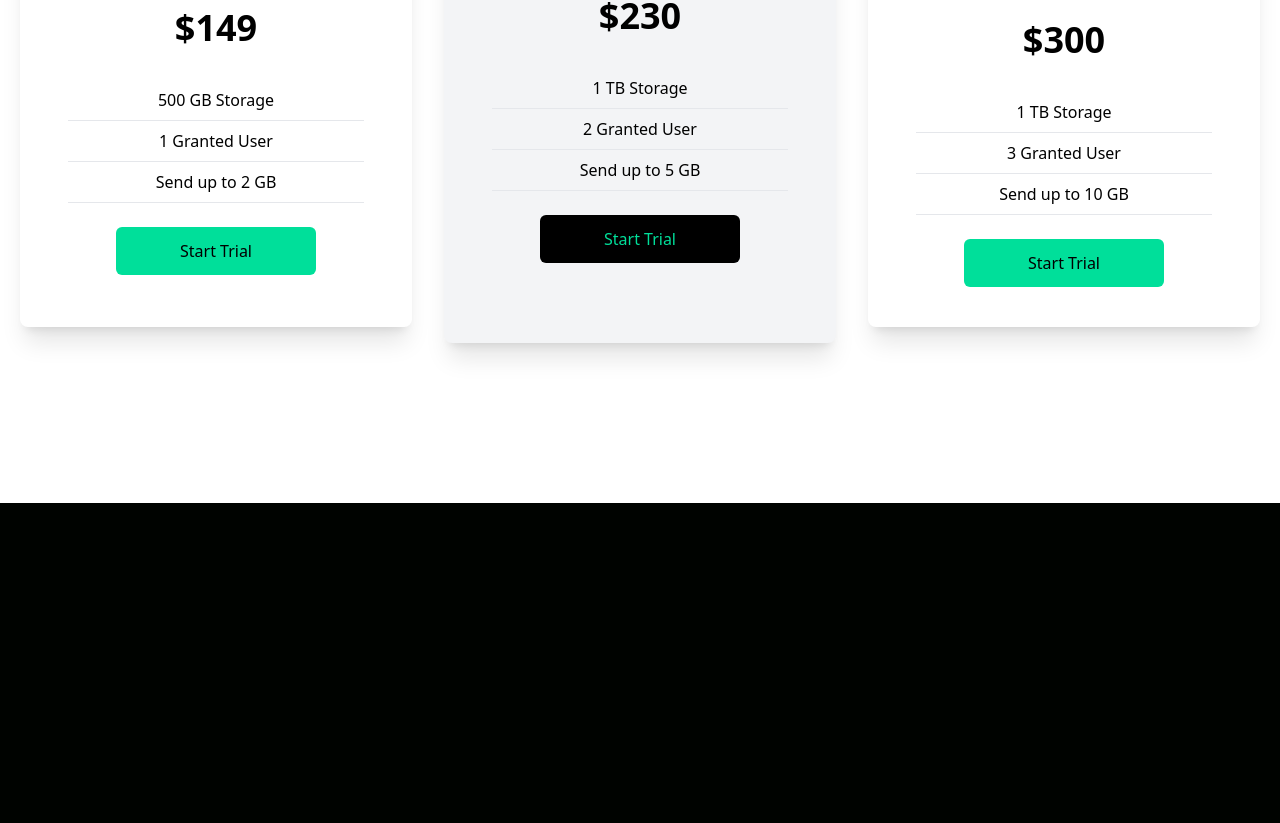
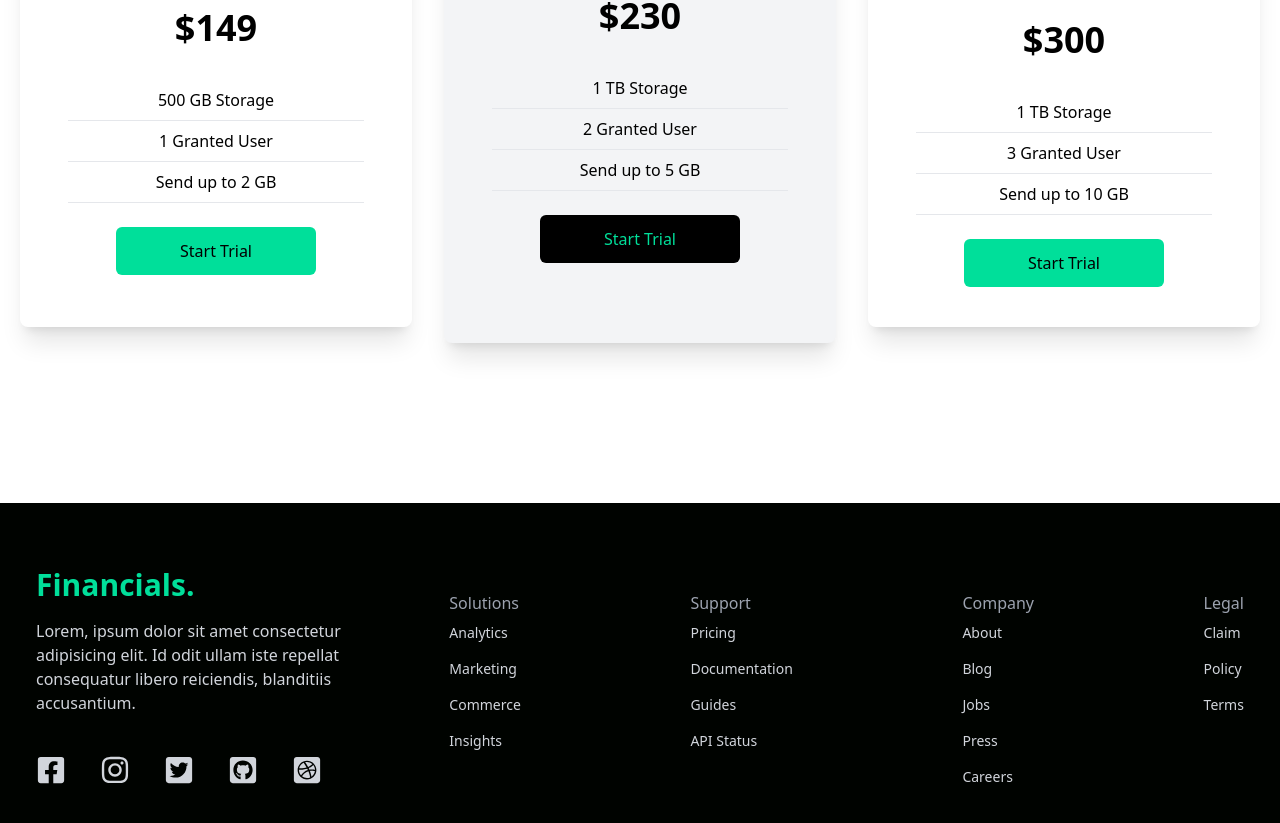
Before and after one commit to paulofelipebrito/landing-page-for-sales, a React (Create React App) app: page / in a window 1280 px wide. Shown: the part 1971-2794 px from the top of the page. Before the commit the page ends 2474 px from the top, so only its background shows below. Built offline with nearby package versions, Linux system fonts and the light colour scheme.

Commit message:
feat: Footer component

```diff
--- a/src/App.js
+++ b/src/App.js
@@ -4,6 +4,7 @@
 import Navbar from './components/Navbar';
 import Newsletter from './components/Newsletter';
 import Cards from './components/Cards';
+import Footer from './components/Footer';
 
 function App() {
   return (
@@ -13,6 +14,7 @@
       <Analytics />
       <Newsletter />
       <Cards />
+      <Footer />
     </div>
   );
 }
--- /dev/null
+++ b/src/components/Footer.jsx
@@ -0,0 +1,66 @@
+import React from 'react';
+import {
+  FaDribbbleSquare,
+  FaFacebookSquare,
+  FaGithubSquare,
+  FaInstagram,
+  FaTwitterSquare,
+} from 'react-icons/fa';
+
+const Footer = () => {
+  return (
+    <div className='max-w-[1240px] mx-auto py-16 px-4 grid lg:grid-cols-3 gap-8 text-gray-300'>
+      <div>
+        <h1 className='w-full text-3xl font-bold text-[#00df9a]'>Financials.</h1>
+        <p className='py-4'>Lorem, ipsum dolor sit amet consectetur adipisicing elit. Id odit ullam iste repellat consequatur libero reiciendis, blanditiis accusantium.</p>
+        <div className='flex justify-between md:w-[75%] my-6'>
+            <FaFacebookSquare size={30} />
+            <FaInstagram size={30} />
+            <FaTwitterSquare size={30} />
+            <FaGithubSquare size={30} />
+            <FaDribbbleSquare size={30} />
+        </div>
+      </div>
+      <div className='lg:col-span-2 flex justify-between mt-6'>
+    <div>
+        <h6 className='font-medium text-gray-400'>Solutions</h6>
+        <ul>
+            <li className='py-2 text-sm'>Analytics</li>
+            <li className='py-2 text-sm'>Marketing</li>
+            <li className='py-2 text-sm'>Commerce</li>
+            <li className='py-2 text-sm'>Insights</li>
+        </ul>
+    </div>
+    <div>
+        <h6 className='font-medium text-gray-400'>Support</h6>
+        <ul>
+            <li className='py-2 text-sm'>Pricing</li>
+            <li className='py-2 text-sm'>Documentation</li>
+            <li className='py-2 text-sm'>Guides</li>
+            <li className='py-2 text-sm'>API Status</li>
+        </ul>
+    </div>
+    <div>
+        <h6 className='font-medium text-gray-400'>Company</h6>
+        <ul>
+            <li className='py-2 text-sm'>About</li>
+            <li className='py-2 text-sm'>Blog</li>
+            <li className='py-2 text-sm'>Jobs</li>
+            <li className='py-2 text-sm'>Press</li>
+            <li className='py-2 text-sm'>Careers</li>
+        </ul>
+    </div>
+    <div>
+        <h6 className='font-medium text-gray-400'>Legal</h6>
+        <ul>
+            <li className='py-2 text-sm'>Claim</li>
+            <li className='py-2 text-sm'>Policy</li>
+            <li className='py-2 text-sm'>Terms</li>
+        </ul>
+    </div>
+      </div>
+    </div>
+  );
+};
+
+export default Footer;
```
